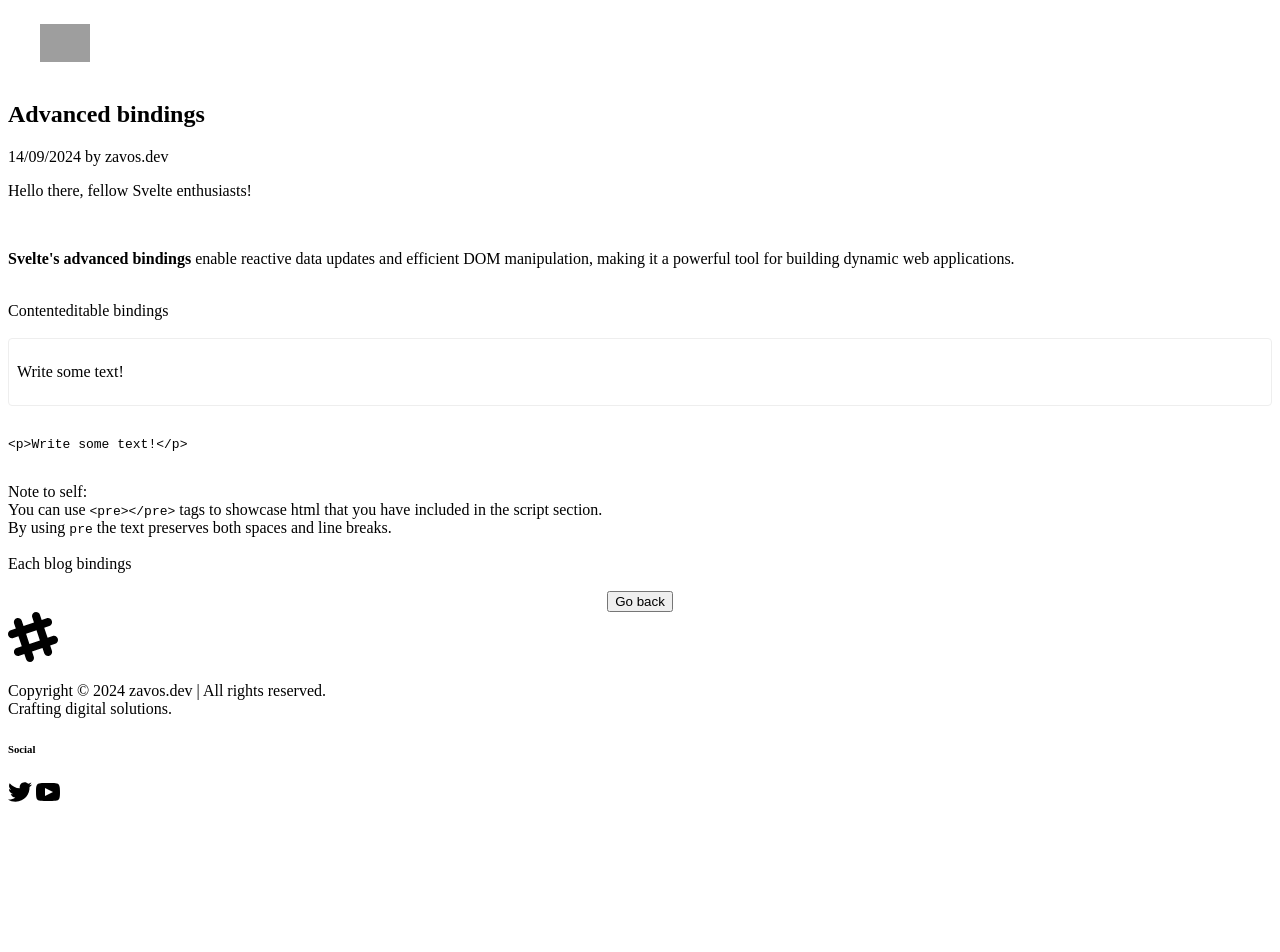
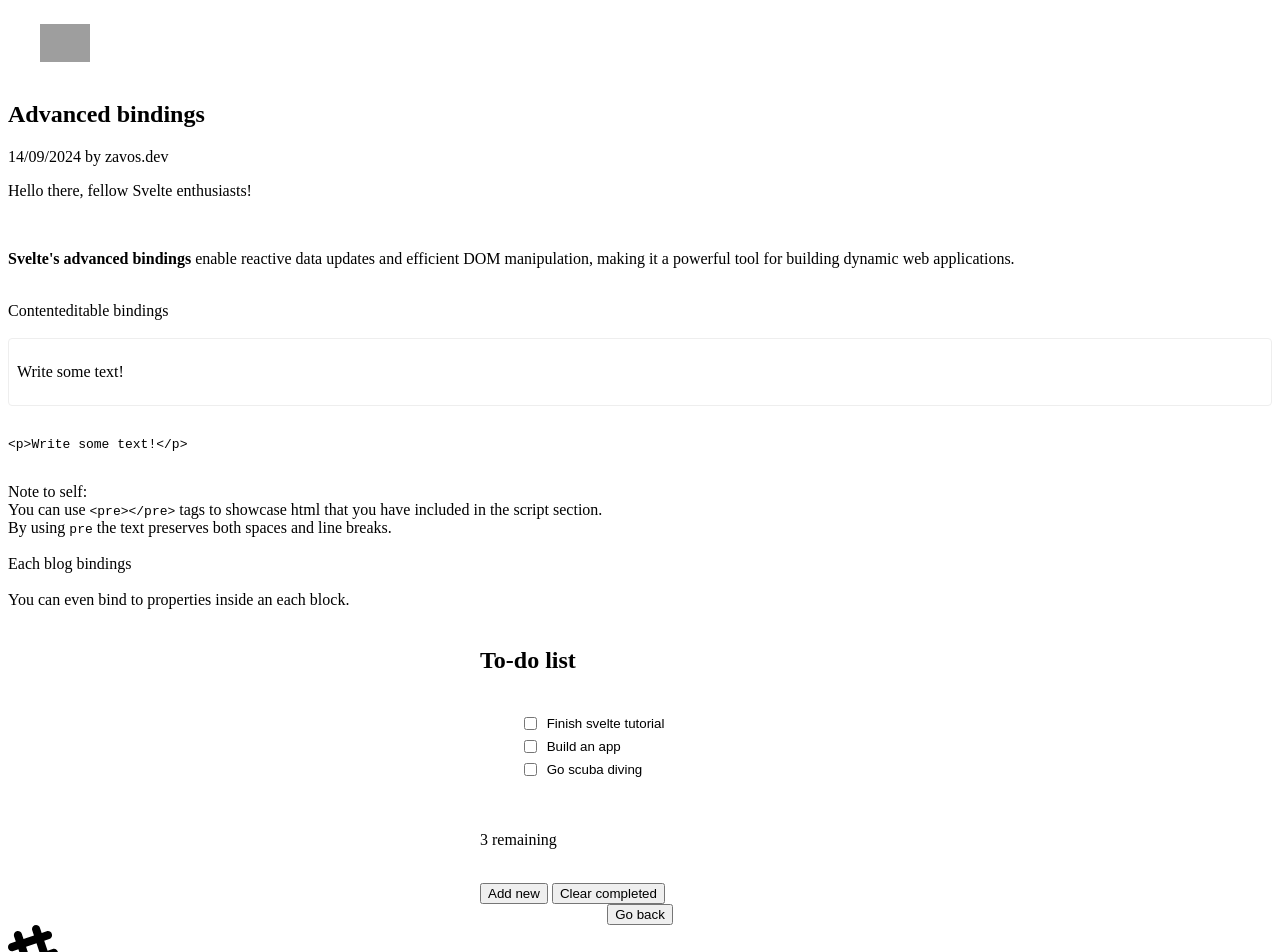
Before and after one commit to kzavos/svelte-training, a SvelteKit app: page /projects/project-11 in a window 1280 px wide. Shown: the top 952 px of the page. Before the commit the page ends 816 px from the top, so only its background shows below. Built offline with nearby package versions, Linux system fonts and the light colour scheme; grey boxes are pictures that could not be loaded.

Commit message:
Complete the 2nd example on the 11th project

```diff
--- a/src/routes/projects/project-11/+page.svelte
+++ b/src/routes/projects/project-11/+page.svelte
@@ -53,6 +53,31 @@
 	<br />
 	<div class="prose text-3xl font-bold">Each blog bindings</div>
 	<br />
+	<div class="prose text-lg leading-relaxed">
+		You can even bind to properties inside an each block.
+	</div>
+	<br />
+	<div class="centered">
+		<h1>To-do list</h1>
+
+		<ul class="todos flex flex-col gap-2">
+			<br />
+
+			{#each todos as todo}
+				<li class:done={todo.done} class="flex gap-2">
+					<input type="checkbox" bind:checked={todo.done} />
+
+					<input type="text" placeholder="What needs to be done?" bind:value={todo.text} />
+				</li>
+			{/each}
+		</ul>
+		<br />
+		<p>{remaining} remaining</p>
+		<br />
+		<button class="btn" on:click={add}> Add new </button>
+
+		<button class="btn" on:click={clear}> Clear completed </button>
+	</div>
 </article>
 
 <style>
@@ -62,4 +87,24 @@
 		border: 1px solid #eee;
 		border-radius: 4px;
 	}
+
+	.centered {
+		max-width: 20em;
+		margin: 0 auto;
+	}
+
+	.done {
+		opacity: 0.4;
+	}
+
+	li {
+		display: flex;
+	}
+
+	input[type='text'] {
+		flex: 1;
+		padding: 0.5em;
+		margin: -0.2em 0;
+		border: none;
+	}
 </style>
```
